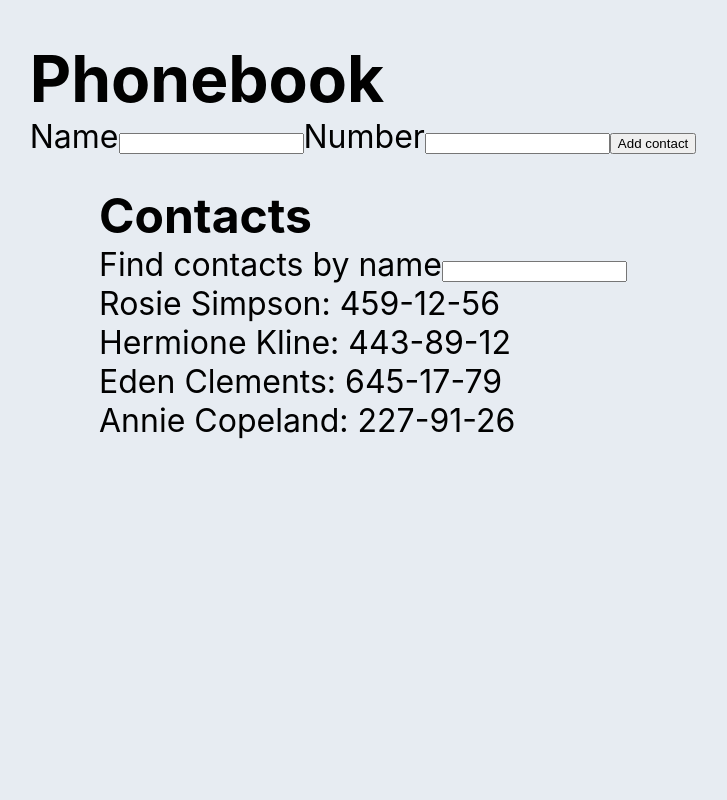
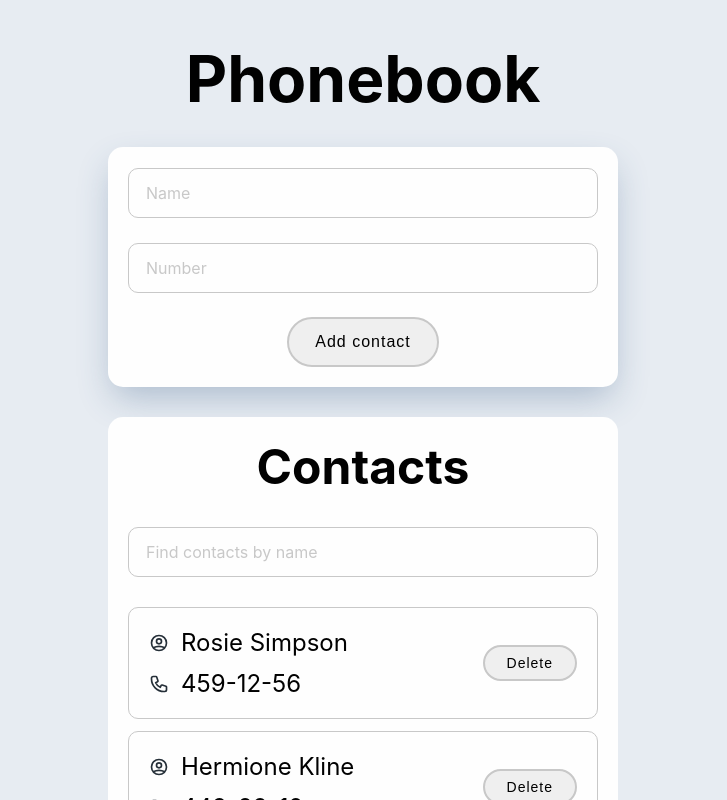
Before and after one commit to anenkosofi/goit-react-hw-02-phonebook, a React (Create React App) app: page / in a window 1280 px wide. Shown: the top 800 px of the page, without its empty margins (277-1004 px from the left). Built offline with nearby package versions, Linux system fonts and the light colour scheme.

Commit message:
Add styled components

```diff
--- a/package.json
+++ b/package.json
@@ -11,6 +11,7 @@
     "prop-types": "^15.8.1",
     "react": "^18.1.0",
     "react-dom": "^18.1.0",
+    "react-icons": "^4.7.1",
     "react-scripts": "5.0.1",
     "styled-components": "^5.3.6",
     "web-vitals": "^2.1.3"
--- a/src/components/App.jsx
+++ b/src/components/App.jsx
@@ -1,9 +1,10 @@
 import React from 'react';
 import { GlobalStyle } from './GlobalStyle';
-import { Box } from './Box';
+import { Box } from './Box.styled';
 import { ContactForm } from './ContactForm';
 import { Filter } from './Filter';
 import { ContactList } from './ContactList';
+import { PhonebookBox, ContactBox } from './App.styled';
 
 export class App extends React.Component {
   state = {
@@ -17,15 +18,26 @@ export class App extends React.Component {
   };
 
   addContact = contact => {
-    this.setState(prevState => ({
-      contacts: [contact, ...prevState.contacts],
-    }));
+    if (
+      this.state.contacts.every(oldContact => oldContact.name !== contact.name)
+    ) {
+      this.setState(prevState => ({
+        contacts: [contact, ...prevState.contacts],
+      }));
+    } else {
+      alert(`${contact.name} is already in contacts.`);
+    }
   };
 
   findContact = e => {
     this.setState({ filter: e.currentTarget.value });
   };
 
+  deleteContact = contactId => {
+    this.setState(prevState => ({
+      contacts: prevState.contacts.filter(contact => contact.id !== contactId),
+    }));
+  };
   render() {
     const filteredContacts = this.state.contacts.filter(contact =>
       contact.name.toLowerCase().includes(this.state.filter.toLowerCase())
@@ -34,15 +46,18 @@ export class App extends React.Component {
     return (
       <Box>
         <GlobalStyle />
-        <div>
+        <PhonebookBox>
           <h1>Phonebook</h1>
           <ContactForm onSubmit={this.addContact} />
-        </div>
-        <div>
+        </PhonebookBox>
+        <ContactBox>
           <h2>Contacts</h2>
           <Filter value={this.state.filter} onChange={this.findContact} />
-          <ContactList contacts={filteredContacts} />
-        </div>
+          <ContactList
+            contacts={filteredContacts}
+            deleteContact={this.deleteContact}
+          />
+        </ContactBox>
       </Box>
     );
   }
--- /dev/null
+++ b/src/components/App.styled.jsx
@@ -0,0 +1,25 @@
+import styled from 'styled-components';
+
+const PhonebookBox = styled.div`
+  display: flex;
+  flex-direction: column;
+  gap: 30px;
+
+  text-align: center;
+`;
+
+const ContactBox = styled.div`
+  display: flex;
+  flex-direction: column;
+  gap: 30px;
+
+  padding: 20px;
+  width: 510px;
+
+  background-color: #fefefe;
+  border-radius: 15px;
+
+  text-align: center;
+`;
+
+export { PhonebookBox, ContactBox };
--- a/src/components/Box.jsx
+++ b/src/components/Box.styled.jsx
@@ -8,6 +8,9 @@ export const Box = styled.div`
   gap: 30px;
   padding-top: 40px;
   padding-bottom: 40px;
+  width: 100%;
+
   font-size: 32px;
+
   color: #010101;
 `;
--- a/src/components/ContactForm/ContactForm.jsx
+++ b/src/components/ContactForm/ContactForm.jsx
@@ -1,5 +1,6 @@
 import React from 'react';
 import { nanoid } from 'nanoid';
+import { Form, Field, Label, Input, Button } from './ContactForm.styled';
 
 export class ContactForm extends React.Component {
   state = {
@@ -27,33 +28,35 @@ export class ContactForm extends React.Component {
 
   render() {
     return (
-      <form onSubmit={this.handleSubmit} autoComplete="off">
-        <label>
-          Name
-          <input
+      <Form onSubmit={this.handleSubmit} autoComplete="off">
+        <Field>
+          <Input
             type="text"
             name="name"
             pattern="^[a-zA-Zа-яА-Я]+(([' -][a-zA-Zа-яА-Я ])?[a-zA-Zа-яА-Я]*)*$"
             title="Name may contain only letters, apostrophe, dash and spaces. For example Adrian, Jacob Mercer, Charles de Batz de Castelmore d'Artagnan"
+            placeholder=" "
             required
             onChange={this.handleChange}
             value={this.state.name}
           />
-        </label>
-        <label>
-          Number
-          <input
+          <Label>Name</Label>
+        </Field>
+        <Field>
+          <Input
             type="tel"
             name="number"
             pattern="\+?\d{1,4}?[-.\s]?\(?\d{1,3}?\)?[-.\s]?\d{1,4}[-.\s]?\d{1,4}[-.\s]?\d{1,9}"
             title="Phone number must be digits and can contain spaces, dashes, parentheses and can start with +"
+            placeholder=" "
             required
             onChange={this.handleChange}
             value={this.state.number}
           />
-        </label>
-        <button type="submit">Add contact</button>
-      </form>
+          <Label>Number</Label>
+        </Field>
+        <Button type="submit">Add contact</Button>
+      </Form>
     );
   }
 }
--- /dev/null
+++ b/src/components/ContactForm/ContactForm.styled.jsx
@@ -0,0 +1,118 @@
+import styled from 'styled-components';
+
+const Form = styled.form`
+  display: flex;
+  flex-direction: column;
+  gap: 24px;
+  padding: 20px;
+  width: 510px;
+
+  background-color: #fefefe;
+
+  box-shadow: 0px 15px 35px -5px rgba(50, 88, 130, 0.32);
+  border-radius: 15px;
+`;
+const Field = styled.div`
+  position: relative;
+`;
+
+const Label = styled.label`
+  position: absolute;
+  top: 50%;
+  left: 16px;
+  transform: translateY(-50%);
+
+  padding: 2px;
+
+  font-size: 16px;
+
+  color: rgb(200, 200, 200);
+
+  pointer-events: none;
+
+  transition: transform 250ms cubic-bezier(0.4, 0, 0.2, 1),
+    color 250ms cubic-bezier(0.4, 0, 0.2, 1),
+    background-color 250ms cubic-bezier(0.4, 0, 0.2, 1);
+
+  Input:focus ~ &,
+  Input:not(:placeholder-shown) ~ & {
+    transform: translateY(-35px) scale(0.8);
+
+    color: #010101;
+    background-color: #fefefe;
+  }
+`;
+
+const Input = styled.input`
+  width: 100%;
+  height: 50px;
+  padding: 8px 16px;
+
+  font-size: 16px;
+
+  color: #010101;
+  background-color: transparent;
+
+  border: 1px solid rgb(200, 200, 200);
+  border-radius: 10px;
+  outline: none;
+
+  transition: border-color 250ms cubic-bezier(0.4, 0, 0.2, 1);
+
+  &:focus,
+  &:not(:placeholder-shown) {
+    border-color: #010101;
+  }
+`;
+
+const Button = styled.button`
+  position: relative;
+  margin: 0 auto;
+  padding: 14px 26px;
+
+  font-size: 16px;
+  letter-spacing: 1px;
+  text-align: center;
+
+  color: #010101;
+
+  border: 2px solid rgb(200, 200, 200);
+  border-radius: 50px;
+
+  cursor: pointer;
+
+  transition: color 250ms cubic-bezier(0.4, 0, 0.2, 1),
+    border-color 250ms cubic-bezier(0.4, 0, 0.2, 1),
+    box-shadow 250ms cubic-bezier(0.4, 0, 0.2, 1);
+
+  z-index: 1;
+  overflow: hidden;
+
+  &:before {
+    position: absolute;
+    content: '';
+    top: 0;
+    left: 0;
+    width: 100%;
+    height: 100%;
+    background: linear-gradient(45deg, #1d976c, #76b852);
+    transform: scaleX(0);
+    z-index: -1;
+
+    transition: transform 250ms cubic-bezier(0.4, 0, 0.2, 1);
+  }
+
+  &:hover,
+  &:focus {
+    color: #fefefe;
+    border-color: #1d976c;
+    box-shadow: 0 2px 10px rgba(0, 0, 0, 0.16), 0 3px 6px rgba(0, 0, 0, 0.1);
+  }
+
+  &:hover:before,
+  &:focus:before {
+    transform: scaleX(1);
+  }
+`;
+
+export { Form, Field, Label, Input, Button };
--- a/src/components/ContactList/ContactList.jsx
+++ b/src/components/ContactList/ContactList.jsx
@@ -1,11 +1,16 @@
 import { ContactListItem } from './ContactListItem';
+import { Contacts } from './ContactList.styled';
 
-export function ContactList({ contacts }) {
+export function ContactList({ contacts, deleteContact }) {
   return (
-    <ul>
+    <Contacts>
       {contacts.map(contact => (
-        <ContactListItem key={contact.id} contact={contact} />
+        <ContactListItem
+          key={contact.id}
+          contact={contact}
+          deleteContact={() => deleteContact(contact.id)}
+        />
       ))}
-    </ul>
+    </Contacts>
   );
 }
--- /dev/null
+++ b/src/components/ContactList/ContactList.styled.jsx
@@ -0,0 +1,9 @@
+import styled from 'styled-components';
+
+const Contacts = styled.ul`
+  display: flex;
+  flex-direction: column;
+  gap: 12px;
+`;
+
+export { Contacts };
--- a/src/components/ContactList/ContactListItem/ContactListItem.jsx
+++ b/src/components/ContactList/ContactListItem/ContactListItem.jsx
@@ -1,7 +1,22 @@
-export function ContactListItem({ contact: { name, number } }) {
+import { HiOutlinePhone, HiOutlineUserCircle } from 'react-icons/hi';
+import { Contact, ContactWrapper, Button } from './ContactListItem.styled';
+
+export function ContactListItem({ contact: { name, number }, deleteContact }) {
   return (
-    <li>
-      {name}: {number}
-    </li>
+    <Contact>
+      <ContactWrapper>
+        <p>
+          <HiOutlineUserCircle size={20} />
+          <span>{name}</span>
+        </p>
+        <p>
+          <HiOutlinePhone size={20} />
+          <span>{number}</span>
+        </p>
+      </ContactWrapper>
+      <Button type="button" onClick={deleteContact}>
+        Delete
+      </Button>
+    </Contact>
   );
 }
--- /dev/null
+++ b/src/components/ContactList/ContactListItem/ContactListItem.styled.jsx
@@ -0,0 +1,68 @@
+import styled from 'styled-components';
+
+const Contact = styled.li`
+  display: flex;
+  justify-content: space-between;
+  align-items: center;
+
+  padding: 20px;
+
+  font-size: 24px;
+
+  border: 1px solid rgb(200, 200, 200);
+  border-radius: 10px;
+
+  cursor: pointer;
+
+  transition: box-shadow 250ms cubic-bezier(0.4, 0, 0.2, 1);
+
+  &:hover,
+  &:focus {
+    box-shadow: 0px 1px 1px rgba(0, 0, 0, 0.12), 0px 4px 4px rgba(0, 0, 0, 0.06),
+      1px 4px 6px rgba(0, 0, 0, 0.16);
+  }
+`;
+
+const ContactWrapper = styled.div`
+  display: flex;
+  flex-direction: column;
+  align-items: flex-start;
+  gap: 12px;
+
+  p {
+    display: flex;
+    align-items: center;
+    gap: 12px;
+
+    svg {
+      stroke: #252f38;
+    }
+  }
+`;
+
+const Button = styled.button`
+  padding: 8px 22px;
+
+  font-size: 14px;
+  letter-spacing: 1px;
+
+  color: #010101;
+
+  border: 2px solid rgb(200, 200, 200);
+  border-radius: 50px;
+
+  cursor: pointer;
+
+  transition: color 250ms cubic-bezier(0.4, 0, 0.2, 1),
+    border-color 250ms cubic-bezier(0.4, 0, 0.2, 1),
+    box-shadow 250ms cubic-bezier(0.4, 0, 0.2, 1);
+
+  &:hover,
+  &:focus {
+    color: #eb3349;
+    border-color: #eb3349;
+    box-shadow: 0 2px 10px rgba(0, 0, 0, 0.16), 0 3px 6px rgba(0, 0, 0, 0.1);
+  }
+`;
+
+export { Contact, ContactWrapper, Button };
--- a/src/components/Filter/Filter.jsx
+++ b/src/components/Filter/Filter.jsx
@@ -1,10 +1,11 @@
 import React from 'react';
+import { Field, Label, Input } from './Filter.styled';
 
 export function Filter({ value, onChange }) {
   return (
-    <label>
-      Find contacts by name
-      <input type="text" value={value} onChange={onChange} />
-    </label>
+    <Field>
+      <Input type="text" value={value} onChange={onChange} placeholder=" " />
+      <Label>Find contacts by name</Label>
+    </Field>
   );
 }
--- /dev/null
+++ b/src/components/Filter/Filter.styled.jsx
@@ -0,0 +1,58 @@
+import styled from 'styled-components';
+
+const Field = styled.div`
+  position: relative;
+
+  border-radius: 15px;
+`;
+
+const Label = styled.label`
+  position: absolute;
+  top: 50%;
+  left: 16px;
+  transform: translateY(-50%);
+
+  padding: 2px;
+
+  font-size: 16px;
+
+  color: rgb(200, 200, 200);
+
+  pointer-events: none;
+
+  transition: transform 250ms cubic-bezier(0.4, 0, 0.2, 1),
+    color 250ms cubic-bezier(0.4, 0, 0.2, 1),
+    background-color 250ms cubic-bezier(0.4, 0, 0.2, 1);
+
+  Input:focus ~ &,
+  Input:not(:placeholder-shown) ~ & {
+    transform: translateY(-35px) scale(0.8);
+
+    color: #010101;
+    background-color: #fefefe;
+  }
+`;
+
+const Input = styled.input`
+  width: 100%;
+  height: 50px;
+  padding: 8px 16px;
+
+  font-size: 16px;
+
+  color: #010101;
+  background-color: transparent;
+
+  border: 1px solid rgb(200, 200, 200);
+  border-radius: 10px;
+  outline: none;
+
+  transition: border-color 250ms cubic-bezier(0.4, 0, 0.2, 1);
+
+  &:focus,
+  &:not(:placeholder-shown) {
+    border-color: #010101;
+  }
+`;
+
+export { Field, Label, Input };
```
Also changed, not shown: 1 other file (tests, documents, lock files or other folders).
